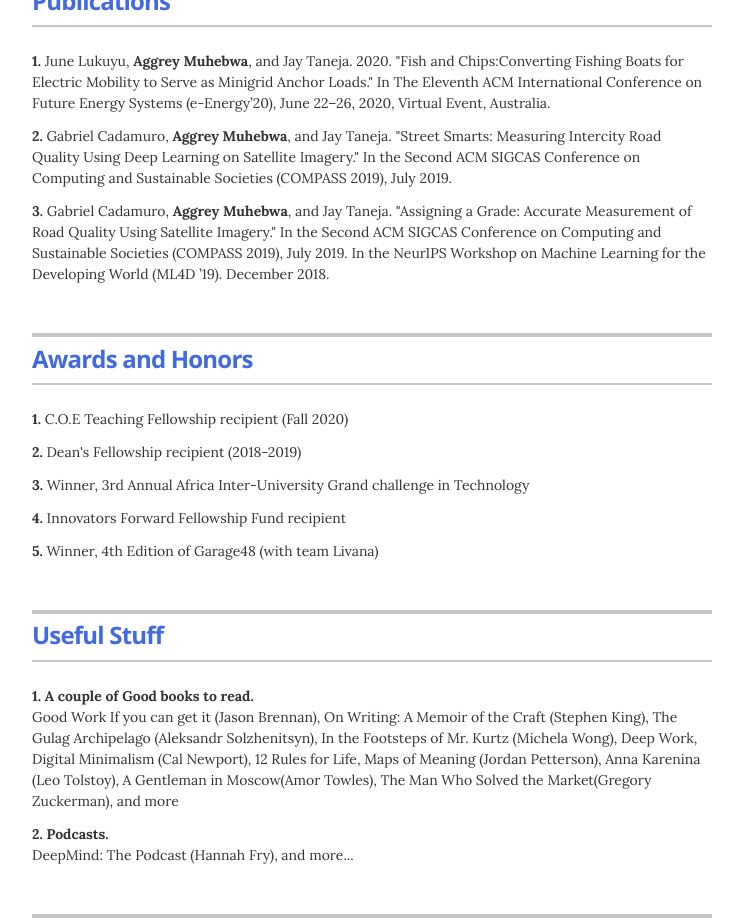
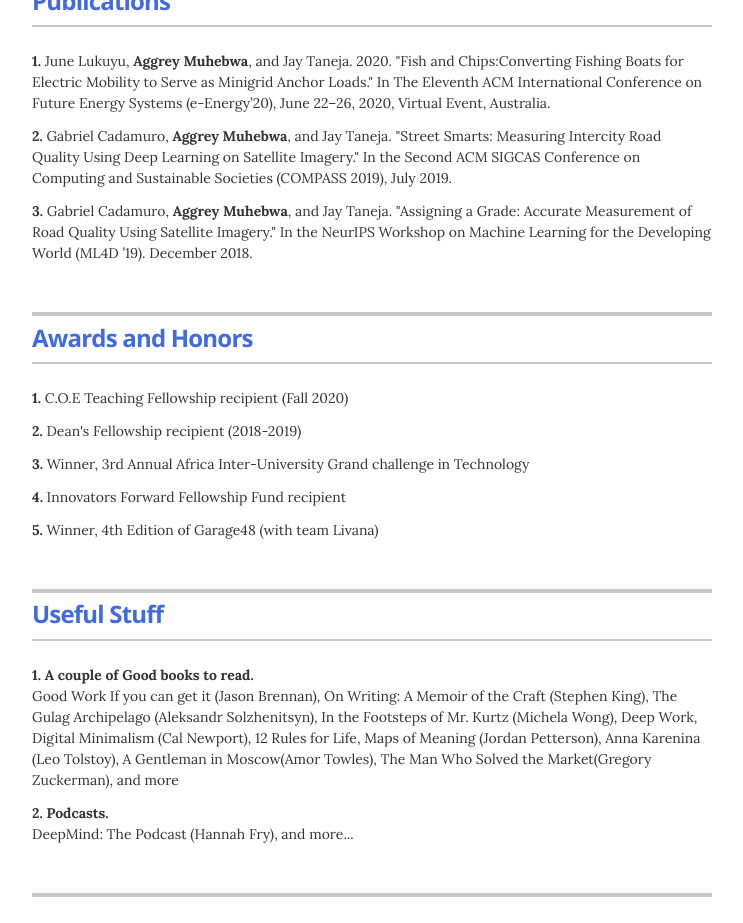
Before and after one commit to amuhebwa/amuhebwa.github.io, a Jekyll site: the page built from index.html, in a window 1280 px wide, cut to the strip 618-1541 px from the top of the page. Shown: the whole strip, without its empty margins (268-1011 px from the left). Built offline with Jekyll 4.4.1, drawn with Linux system fonts in a browser that asks for light colours.

Commit message:
Update projects.yml

```diff
--- a/_data/projects.yml
+++ b/_data/projects.yml
@@ -24,5 +24,4 @@
   duration: "-"
   # url: "#"
   description:  <b>3.</b> Gabriel Cadamuro, <b>Aggrey Muhebwa</b>, and Jay Taneja.&nbsp;"Assigning a Grade:&nbsp;Accurate Measurement of
-                Road Quality Using Satellite Imagery." In the Second ACM SIGCAS Conference on Computing and
-                Sustainable Societies (COMPASS 2019), July 2019. In the NeurIPS Workshop on Machine Learning for the Developing World (ML4D ’19). December 2018.
+                Road Quality Using Satellite Imagery." In the NeurIPS Workshop on Machine Learning for the Developing World (ML4D ’19). December 2018.
```
